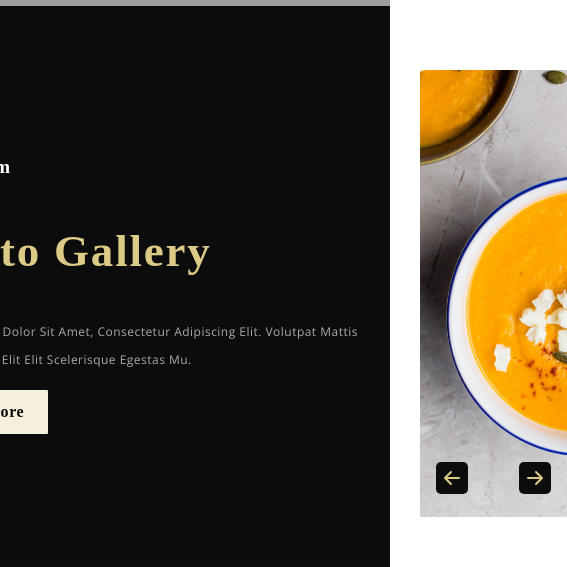
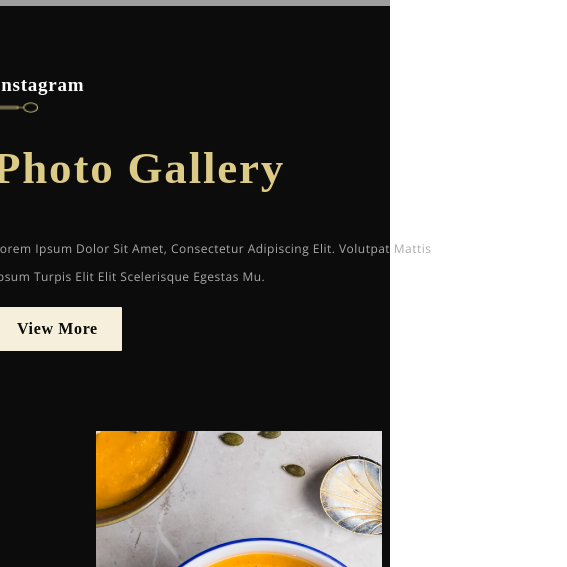
Before and after one commit to brosmar18/restaurant-frontend, a React (Create React App) app: page / in a window 390 px wide. Shown: the part 8461-9028 px from the top of the page, 567 px wide, since content can reach past the window. Built offline with nearby package versions, Linux system fonts and the light colour scheme; grey boxes are pictures that could not be loaded; a web font is replaced by a local one.

Commit message:
max-width: 1150px query added

```diff
--- a/src/container/Gallery/Gallery.css
+++ b/src/container/Gallery/Gallery.css
@@ -98,3 +98,14 @@
         height: 547px;
     }
 }
+
+@media screen and (max-width: 1150px) {
+    .app__gallery {
+        flex-direction: column;
+    }
+
+    .app__gallery-images {
+        max-width: 100%;
+        margin: 5rem 0;
+    }
+}
```
